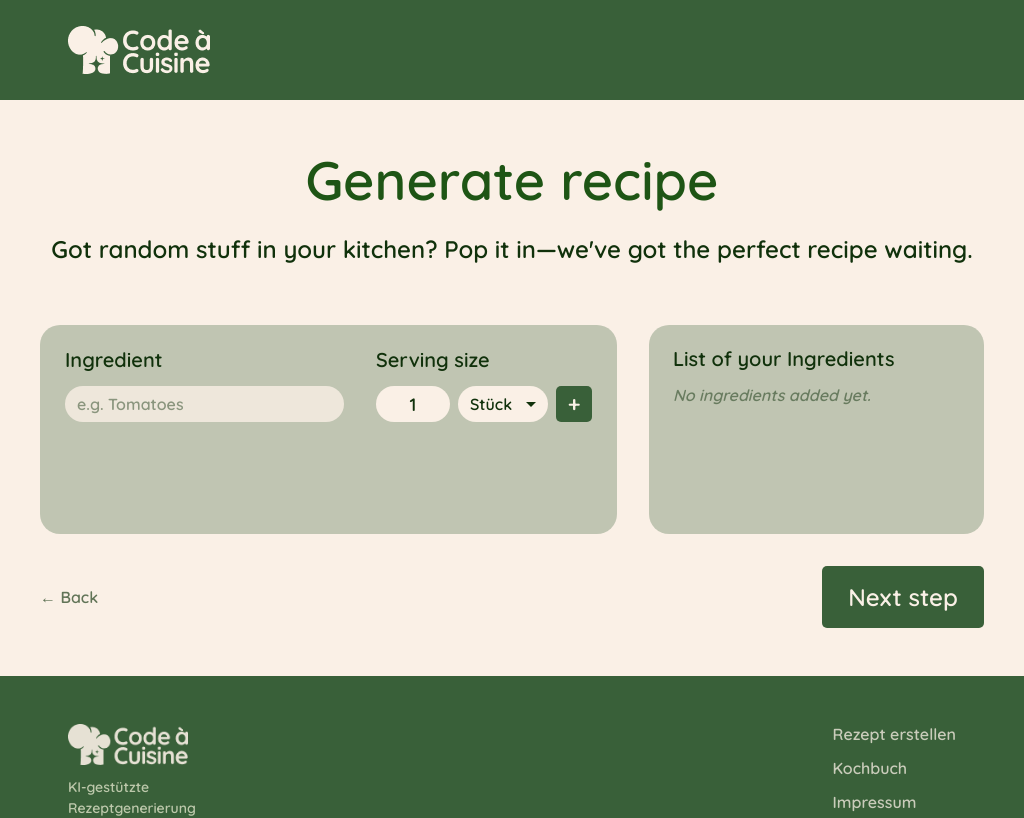
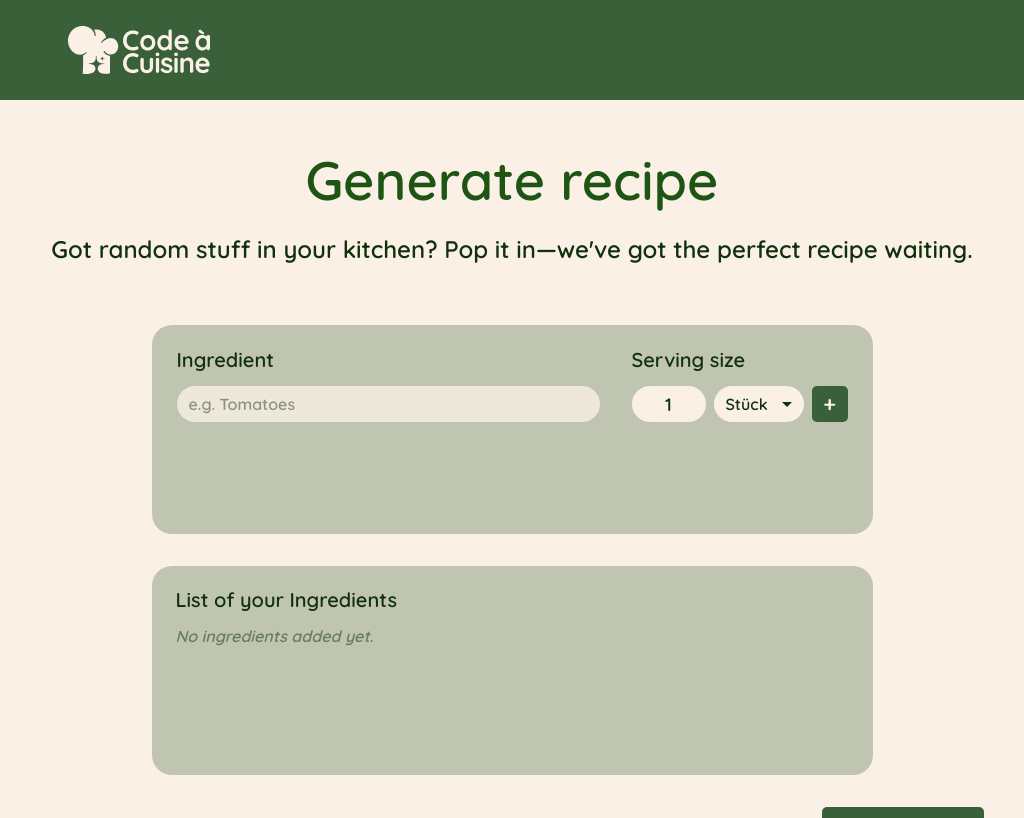
Before and after one commit to milosdimi/code-a-cuisine, an Angular app: page /generate in a window 1024 px wide. Shown: the top 818 px of the page. Built offline with nearby package versions, Linux system fonts and the light colour scheme.

Commit message:
feat: enhance step1-ingredients component styles for tablet and mobile responsiveness

```diff
--- a/src/app/features/generate/step1-ingredients/step1-ingredients.component.scss
+++ b/src/app/features/generate/step1-ingredients/step1-ingredients.component.scss
@@ -502,6 +502,28 @@
   &:active { transform: translateY(0); }
 }
 
+// ===== TABLET =====
+@media (min-width: 769px) and (max-width: 1164px) {
+  .step1__content {
+    flex-direction: column;
+    align-items: center;
+  }
+
+  .step1__input-card {
+    flex: none;
+    width: min(721px, 90%);
+    max-width: 721px;
+    max-height: none;
+  }
+
+  .step1__list-card {
+    flex: none;
+    width: min(721px, 90%);
+    max-width: 721px;
+    max-height: none;
+  }
+}
+
 // ===== MOBILE =====
 @include mobile {
   .step1 {
@@ -526,7 +548,10 @@
 
   .step1__input-card {
     flex: none;
-    width: 100%;
+    width: calc(100% - 32px);
+    max-width: 340px;
+    margin: 0 auto;
+    padding: 25px 16px;
   }
 
   .step1__input-inner {
@@ -534,18 +559,48 @@
     align-items: flex-start;
   }
 
-  .step1__input-card {
+  .step1__input {
     width: 100%;
+    max-width: 300px;
+    background: rgba(250, 240, 230, 0.8);
+    border-radius: 20px;
+  }
+
+  .step1__btn-add {
+    background: #396039;
+    border: none;
+    width: 36px;
+    height: 36px;
+    border-radius: 5px;
   }
 
   .step1__list-card {
     flex: none;
+    width: calc(100% - 32px);
+    max-width: 340px;
+    margin: 0 auto;
+    max-height: none;
+    padding: 24px 16px;
+    background: rgba(57, 96, 57, 0.3);
+    border-radius: 20px;
+  }
+
+  .step1__chip {
     width: 100%;
-    max-height: none;
+    display: flex;
+    justify-content: space-between;
+  }
+
+  .step1__chip-info {
+    flex: 1;
+    min-width: 0;
+    overflow: hidden;
   }
 
   .step1__chip-actions {
     gap: 12px;
+    min-width: 50px;
+    flex-shrink: 0;
   }
 
   .step1__chip-edit {
```
Also changed, not shown: 1 other file (tests, documents, lock files or other folders).
